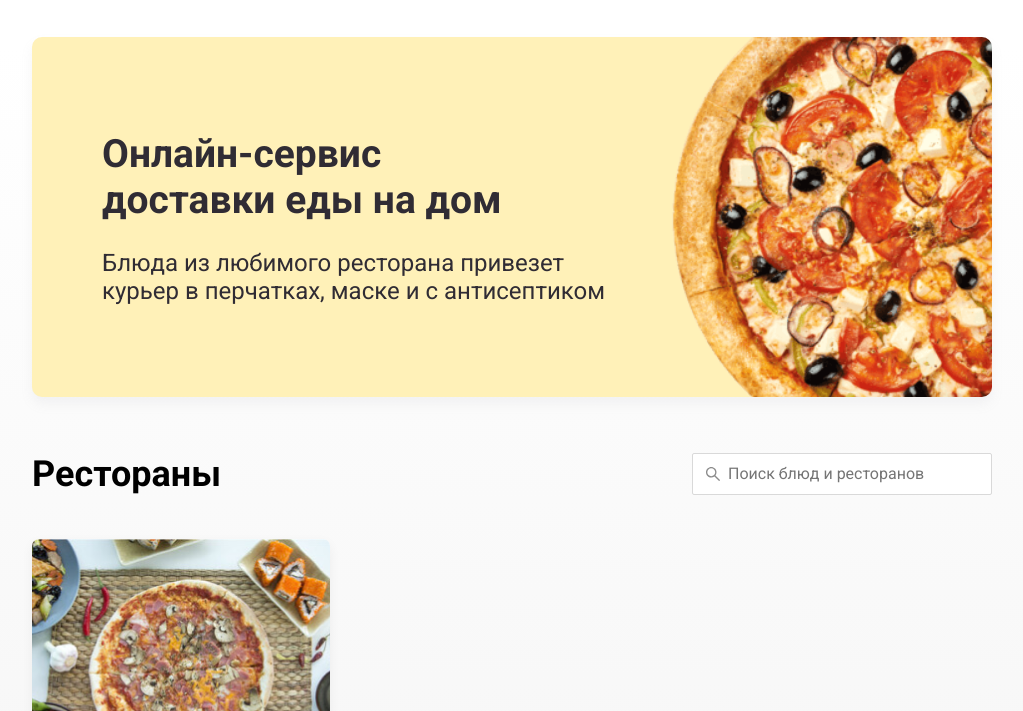
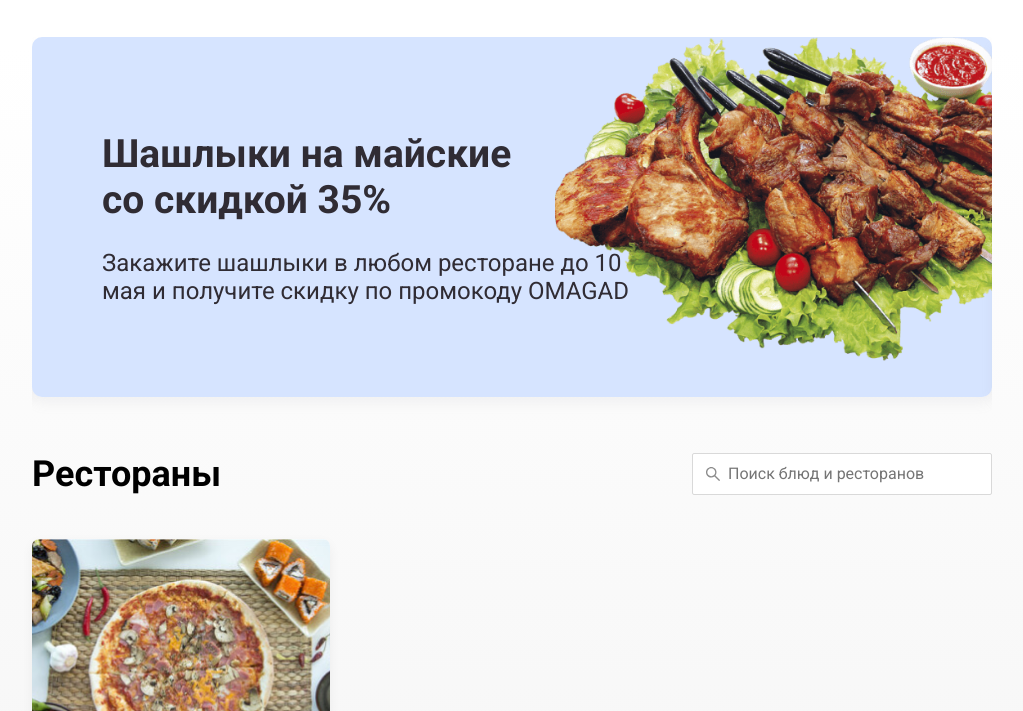
Before and after one commit to Yura-Alekseev/delivery-food, a plain HTML site: page index.html in a window 1280 px wide. Both pictures are taken after a click on the link 210 px from the left and 64 px from the top of the page. Shown: the part 89-800 px from the top of the page, without its empty margins (128-1151 px from the left). Drawn offline with nearby package versions, Linux system fonts and the light colour scheme.

Commit message:
added slider

```diff
--- a/index.html
+++ b/index.html
@@ -41,32 +41,34 @@
 
 	<main class="main">
 		<div class="container">
-			<section class="container-promo">
-				<section class="promo pizza">
+			<div class="container-promo swiper-container">
+				<div class="swiper-wrapper">
+					<section class="swiper-slide promo pizza">
 						<h1 class="promo-title">Онлайн-сервис <br/>доставки еды на дом</h1>
 						<p class="promo-text">
 							Блюда из любимого ресторана привезет курьер в перчатках, маске и с антисептиком
 						</p>
 					</section>
-				<!-- <section class="promo kebab">
+					<section class="swiper-slide promo kebab">
 						<h1 class="promo-title">Шашлыки на майские <br> со скидкой 35%</h1>
 						<p class="promo-text">
 							Закажите шашлыки в любом ресторане до 10 мая и получите скидку по промокоду OMAGAD
 						</p>
 					</section>
-				<section class="promo vegetables">
+					<section class="swiper-slide promo vegetables">
 						<h1 class="promo-title">Скидка 20% на всю еду <br> по промокоду LOVE.JS</h1>
 						<p class="promo-text">
 							Блюдо из ресторана привезут вместе с двумя подарочными книгами по фронтенду
 						</p>
 					</section>
-				<section class="promo sushi">
+					<section class="swiper-slide promo sushi">
 						<h1 class="promo-title">Сеты со скидкой до 30% <br> в ресторанах</h1>
 						<p class="promo-text">
 							Скидки на сеты до 30 мая по промокоду DADADA
 						</p>
-				</section> -->
 					</section>
+				</div>
+			</div>
 			<section class="restaurants">
 				<div class="section-heading">
 					<h2 class="section-title">Рестораны</h2>
@@ -93,7 +95,7 @@
 			<div class="footer-block">
 				<img src="img/icon/logo.svg" alt="logo" class="logo footer-logo"/>
 				<nav class="footer-nav">
-					<a href="#" class="footer-link">Ресторанам </a>
+					<a href="#" class="footer-link">Ресторанам</a>
 					<a href="#" class="footer-link">Курьерам</a>
 					<a href="#" class="footer-link">Пресс-центр</a>
 					<a href="#" class="footer-link">Контакты</a>
--- a/js/main.js
+++ b/js/main.js
@@ -19,12 +19,23 @@ const cardsMenu = document.querySelector('.cards-menu');
 
 let login = localStorage.getItem('userName');
 
+const valid = function(str) {
+    const nameReg = /^[a-zA-Z][a-zA-Z0-9-_\.]{1,20}$/
+    return nameReg.test(str);
+};
+
 function toggleModal() {
     modal.classList.toggle("is-open");
 }
 
 function toggleModalAuth() {
   modalAuth.classList.toggle('is-open');
+}
+
+function returnMain() {
+    containerPromo.classList.remove('hide');
+    restaurants.classList.remove('hide');
+    menu.classList.add('hide');
 }
 
 function authorized() {
@@ -37,6 +48,7 @@ function authorized() {
     buttonAuth.style.display = '';
     buttonOut.removeEventListener('click', logOut);
     checkAuth();
+    returnMain();
   }
 
   userName.textContent = login;
@@ -52,7 +64,7 @@ function authorized() {
 function notAuthorized() {
    function logIn(event) {
       event.preventDefault();
-       if (logInInput.value.trim()) {
+       if (valid(logInInput.value.trim())) {
            login = logInInput.value;
            localStorage.setItem('userName', login);
            toggleModalAuth();
@@ -150,18 +162,22 @@ function openGoods(event) {
 }
 
 
-
 cardsRestaurants.addEventListener('click', openGoods);
 
 cartButton.addEventListener("click", toggleModal);
 
 close.addEventListener("click", toggleModal);
 
-logo.addEventListener('click', function () {
-    containerPromo.classList.remove('hide');
-    restaurants.classList.remove('hide');
-    menu.classList.add('hide');
-});
+logo.addEventListener('click', returnMain);
+
 
 checkAuth();
 createCardRestaurant();
+
+new Swiper('.swiper-container', {
+    loop: true,
+    autoplay: {
+        delay: 5000
+    },
+    sliderPerView: 3
+});
```
Lines whose indentation alone changed are shown as unchanged.
